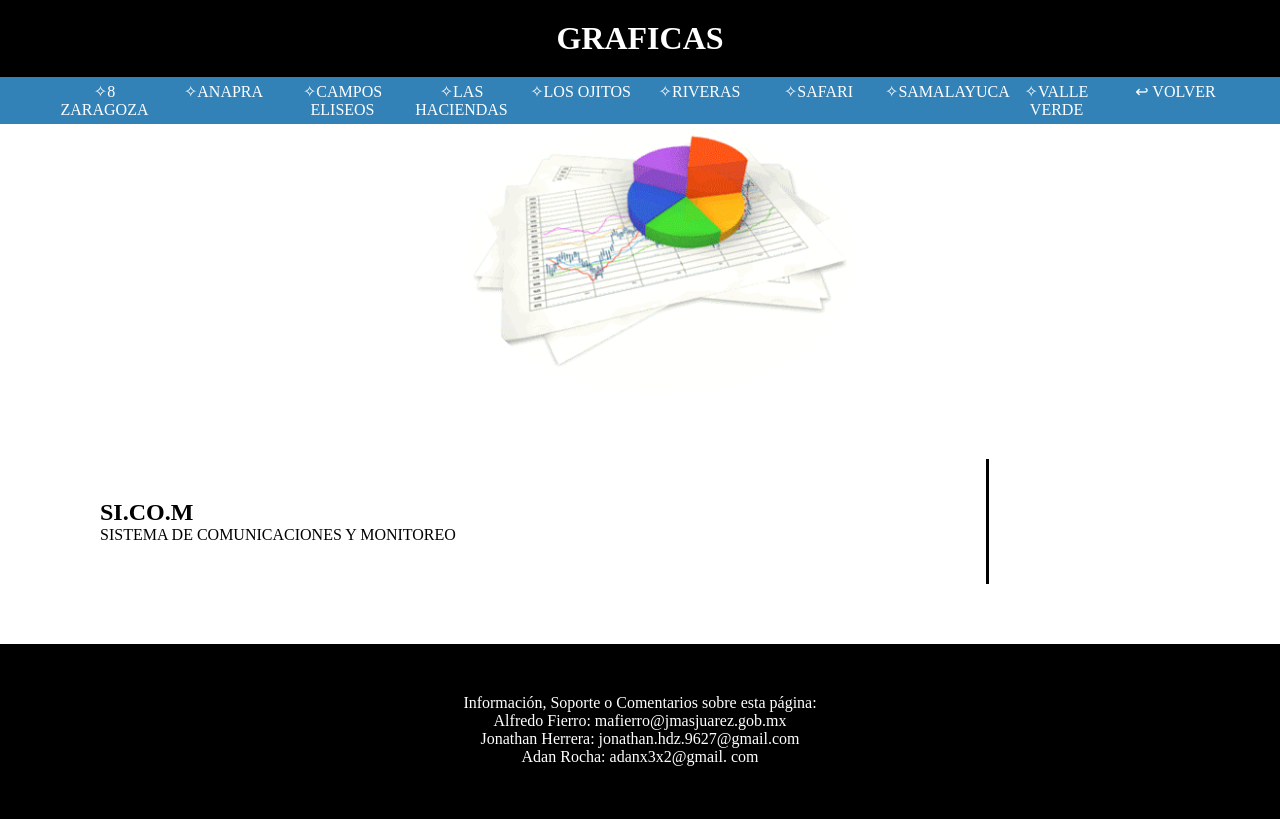
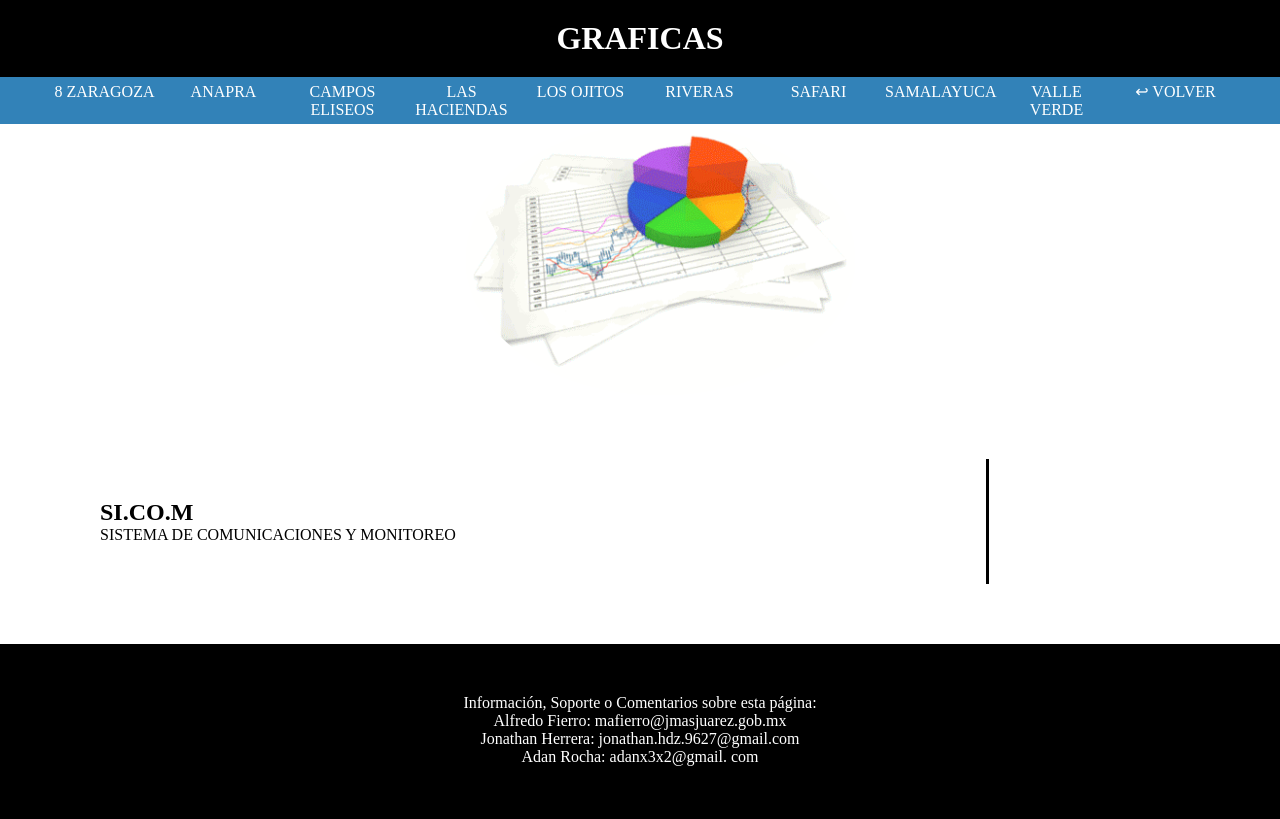
Before and after one commit to Oraida14/GRAFICAS, a plain HTML site: page index.html in a window 1280 px wide. Drawn offline with Linux system fonts and the light colour scheme.

Commit message:
Update index.html

```diff
--- a/index.html
+++ b/index.html
@@ -13,15 +13,15 @@
     <h1>GRAFICAS</h1>
     <nav>
         <ul>
-            <li><a href="">✧8 ZARAGOZA</a></li>
-            <li><a href="">✧ANAPRA</a></li>
-            <li><a href="">✧CAMPOS ELISEOS</a></li>
-            <li><a href="">✧LAS HACIENDAS</a></li>
-            <li><a href="">✧LOS OJITOS</a></li>
-            <li><a href="">✧RIVERAS</a></li>
-            <li><a href="">✧SAFARI</a></li>
-            <li><a href="">✧SAMALAYUCA</a></li>
-            <li><a href="">✧VALLE VERDE</a></li>
+            <li><a href="">8 ZARAGOZA</a></li>
+            <li><a href="">ANAPRA</a></li>
+            <li><a href="">CAMPOS ELISEOS</a></li>
+            <li><a href="">LAS HACIENDAS</a></li>
+            <li><a href="">LOS OJITOS</a></li>
+            <li><a href="">RIVERAS</a></li>
+            <li><a href="">SAFARI</a></li>
+            <li><a href="">SAMALAYUCA</a></li>
+            <li><a href="">VALLE VERDE</a></li>
             <li > <a  href =" https://oraida14.github.io/GESTION-DE-PERDIDAS/ " > ↩ VOLVER </a > </li >
 
         </ul>
```
